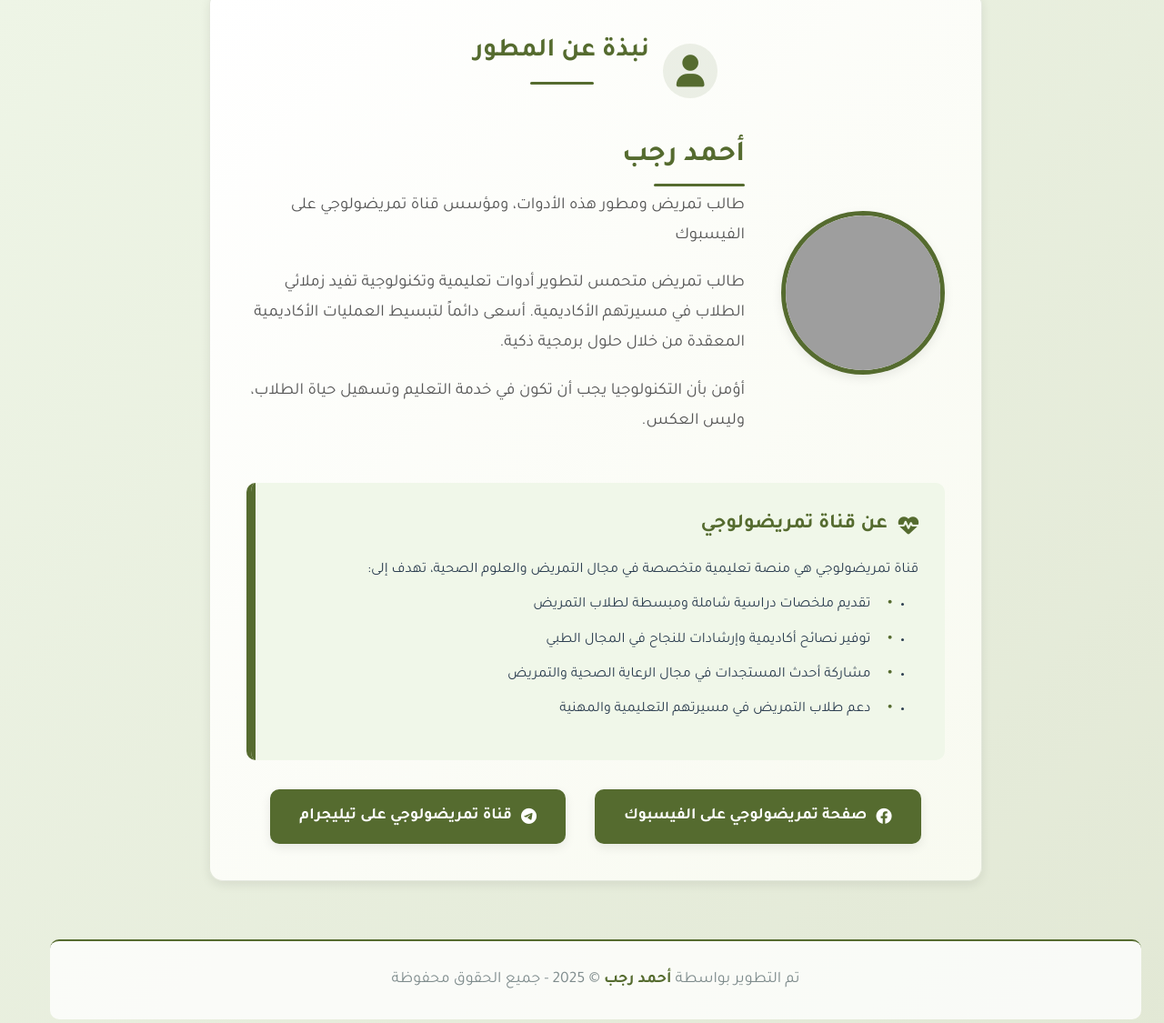
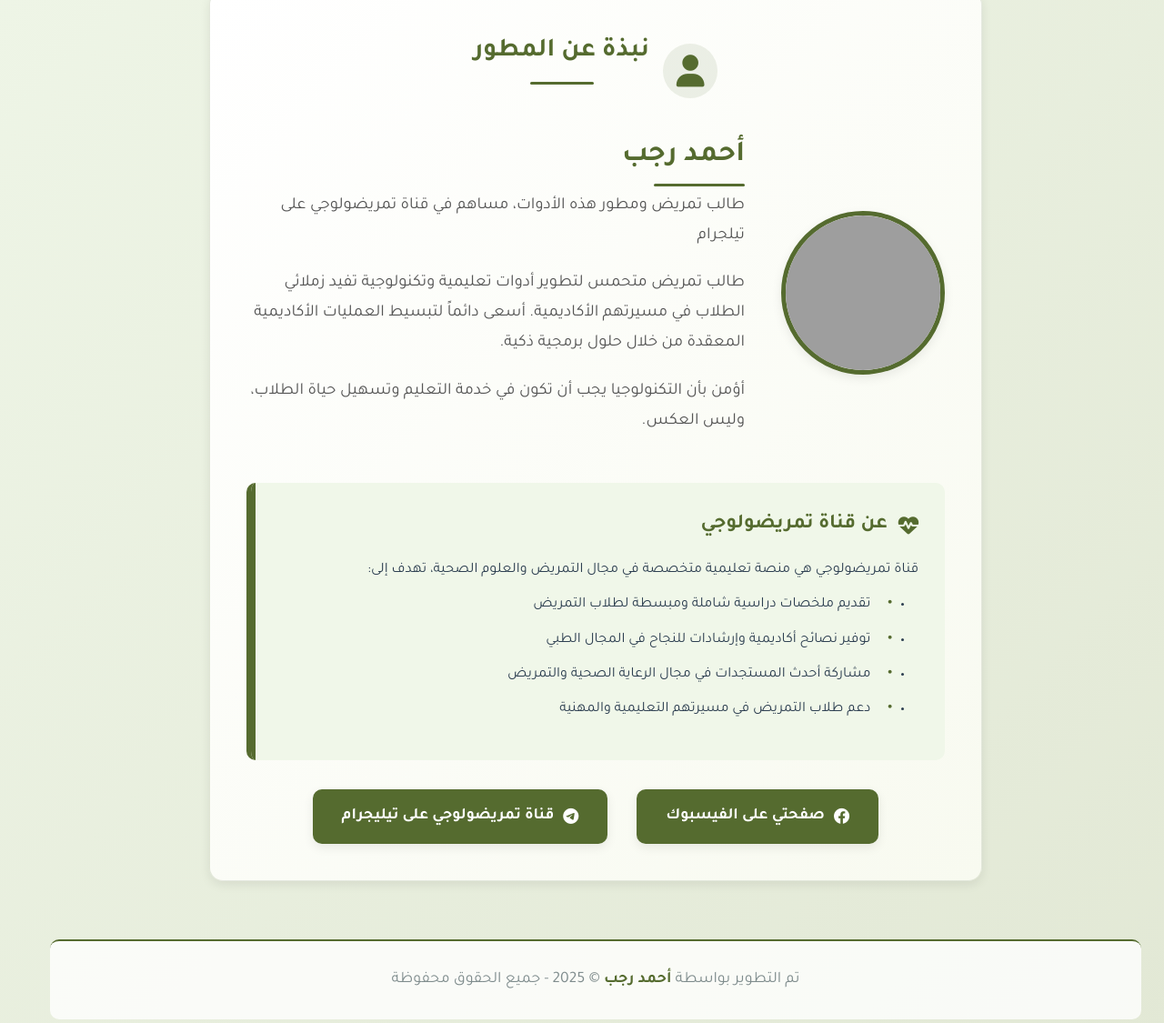
Before and after one commit to habat-tech/ToolsBNS, a plain HTML site: page index.html in a window 1280 px wide. Shown: the part 416-1541 px from the top of the page at 91% size. Drawn offline with Linux system fonts and the light colour scheme; grey boxes are pictures that could not be loaded.

Commit message:
Update index.html

```diff
--- a/index.html
+++ b/index.html
@@ -711,7 +711,7 @@
         <img src="https://f.top4top.io/p_3465y9dw81.png" alt="قناة تمريضولوجي" class="developer-img">
         <div class="developer-details">
           <h3>أحمد رجب</h3>
-          <p>طالب تمريض ومطور هذه الأدوات، ومؤسس قناة تمريضولوجي على الفيسبوك</p>
+          <p>طالب تمريض ومطور هذه الأدوات، مساهم في قناة تمريضولوجي على تيلجرام</p>
           <p>طالب تمريض متحمس لتطوير أدوات تعليمية وتكنولوجية تفيد زملائي الطلاب في مسيرتهم الأكاديمية. أسعى دائماً لتبسيط العمليات الأكاديمية المعقدة من خلال حلول برمجية ذكية.</p>
           <p>أؤمن بأن التكنولوجيا يجب أن تكون في خدمة التعليم وتسهيل حياة الطلاب، وليس العكس.</p>
         </div>
@@ -730,7 +730,7 @@
 
       <div class="channel-links">
         <a href="https://www.facebook.com/alproda" target="_blank" class="channel-link">
-          <i class="fab fa-facebook"></i> صفحة تمريضولوجي على الفيسبوك
+          <i class="fab fa-facebook"></i> صفحتي على الفيسبوك
         </a>
         <a href="https://t.me/Nursingology2025" target="_blank" class="channel-link">
           <i class="fab fa-telegram"></i> قناة تمريضولوجي على تيليجرام
```
